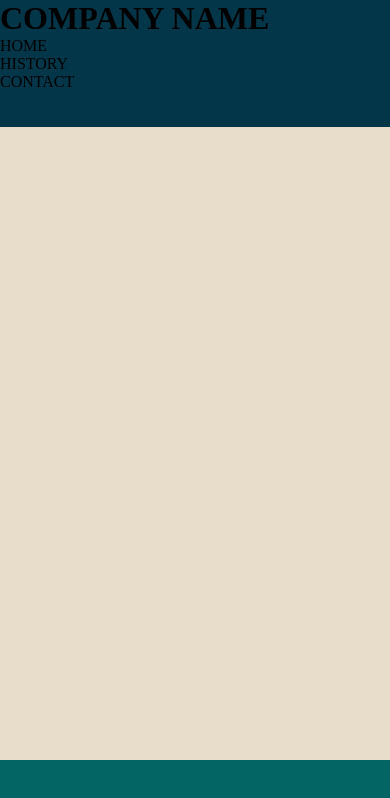
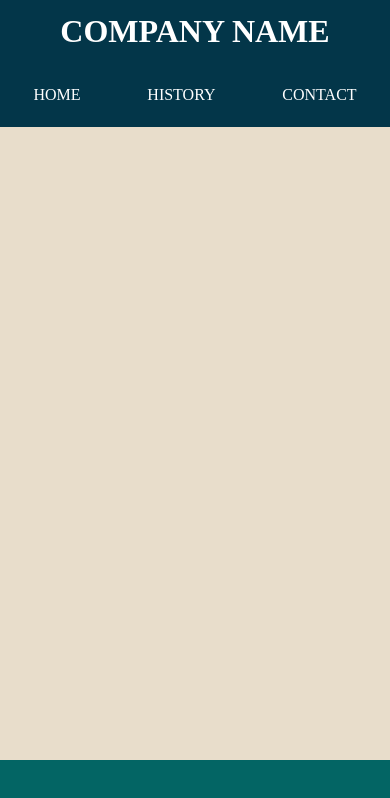
Before and after one commit to wi-fighters/article-structure-group-exercise, a plain HTML site: page index.html in a window 390 px wide. Drawn offline with Linux system fonts and the light colour scheme.

Commit message:
add style to both layouts: mobile phone and desktop

```diff
--- a/index.html
+++ b/index.html
@@ -20,6 +20,18 @@
             text-decoration: none;
         }
 
+        h1 {
+            color: #fff;
+        }
+
+        li {
+            list-style: none;
+        }
+
+        li a {
+            color: #fff;
+        }
+
         /* MOBILE PHONE SCREEN */
 
         @media screen and (max-width: 576px) {
@@ -34,6 +46,33 @@
                 width: 100%;
                 height: 15%;
                 background-color: #033649;
+                display: flex;
+                flex-direction: column;
+                align-items: center;
+                justify-content: center;
+            }
+
+            h1 {
+                width: 100%;
+                height: 50%;
+                display: flex;
+                align-items: center;
+                justify-content: center;
+            }
+
+            nav {
+                width: 100%;
+                height: 50%;
+                display: flex;
+                flex-direction: column;
+                justify-content: center;
+            }
+
+            ul {
+                display: flex;
+                flex-direction: row;
+                align-items: center;
+                justify-content: space-around;
             }
 
             main {
@@ -59,10 +98,37 @@
                 flex-direction: column;
             }
 
+            /* NAV BAR */
+
             header {
                 width: 100%;
                 height: 15%;
                 background-color: #033649;
+                display: flex;
+                flex-direction: row;
+            }
+
+            h1 {
+                width: 50%;
+                height: 100%;
+                display: flex;
+                align-items: center;
+                justify-content: center;
+            }
+
+            nav {
+                width: 50%;
+                height: 100%;
+                display: flex;
+                flex-direction: column;
+                justify-content: center;
+            }
+
+            ul {
+                display: flex;
+                flex-direction: row;
+                align-items: center;
+                justify-content: space-around;
             }
 
             main {
@@ -86,9 +152,9 @@
         <h1>COMPANY NAME</h1>
         <nav>
             <ul>
-                <li>HOME</li>
-                <li>HISTORY</li>
-                <li>CONTACT</li>
+                <li><a href="#">HOME</a></li>
+                <li><a href="#">HISTORY</a></li>
+                <li><a href="#">CONTACT</a></li>
             </ul>
         </nav>
     </header>
```
